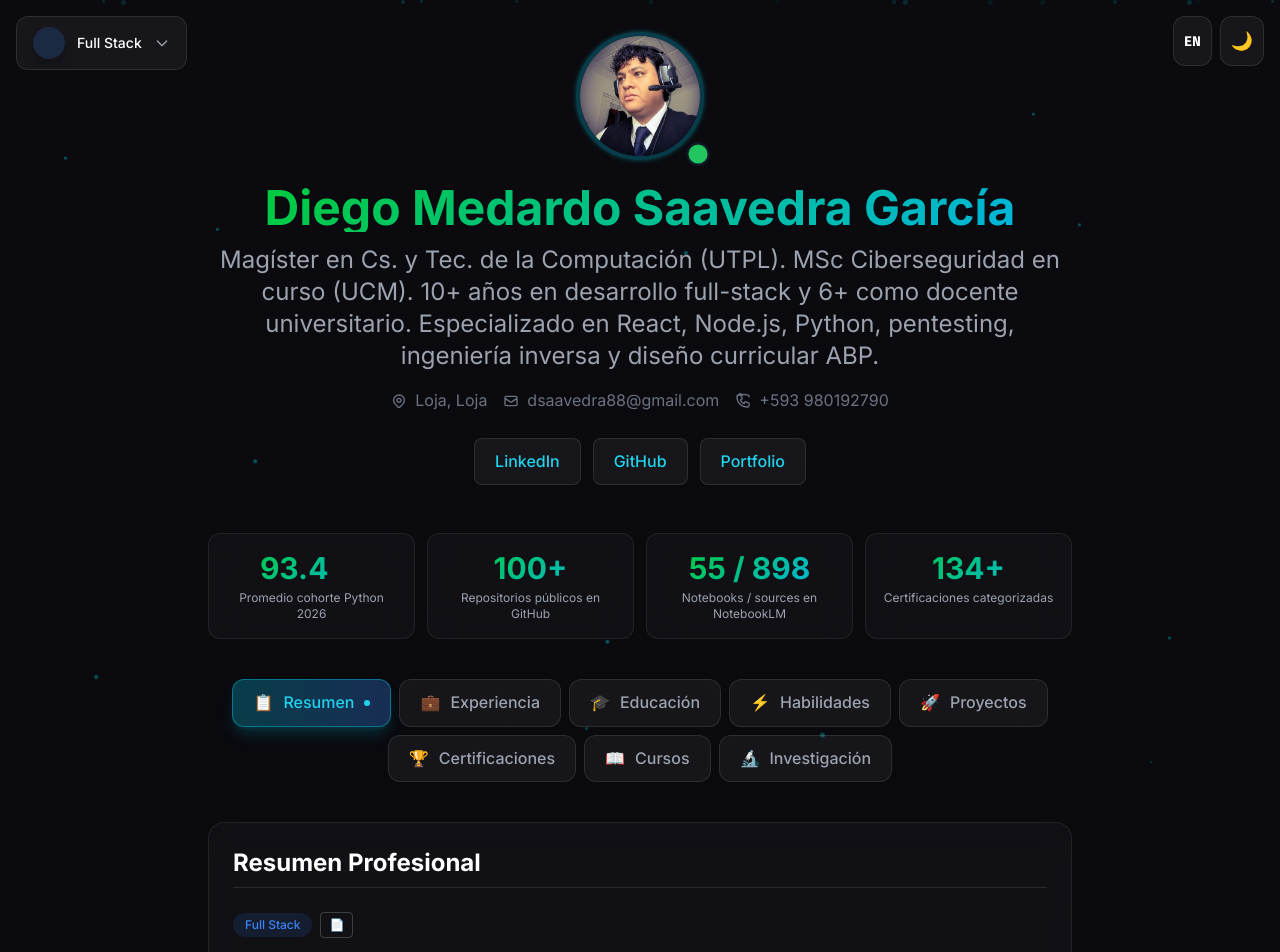
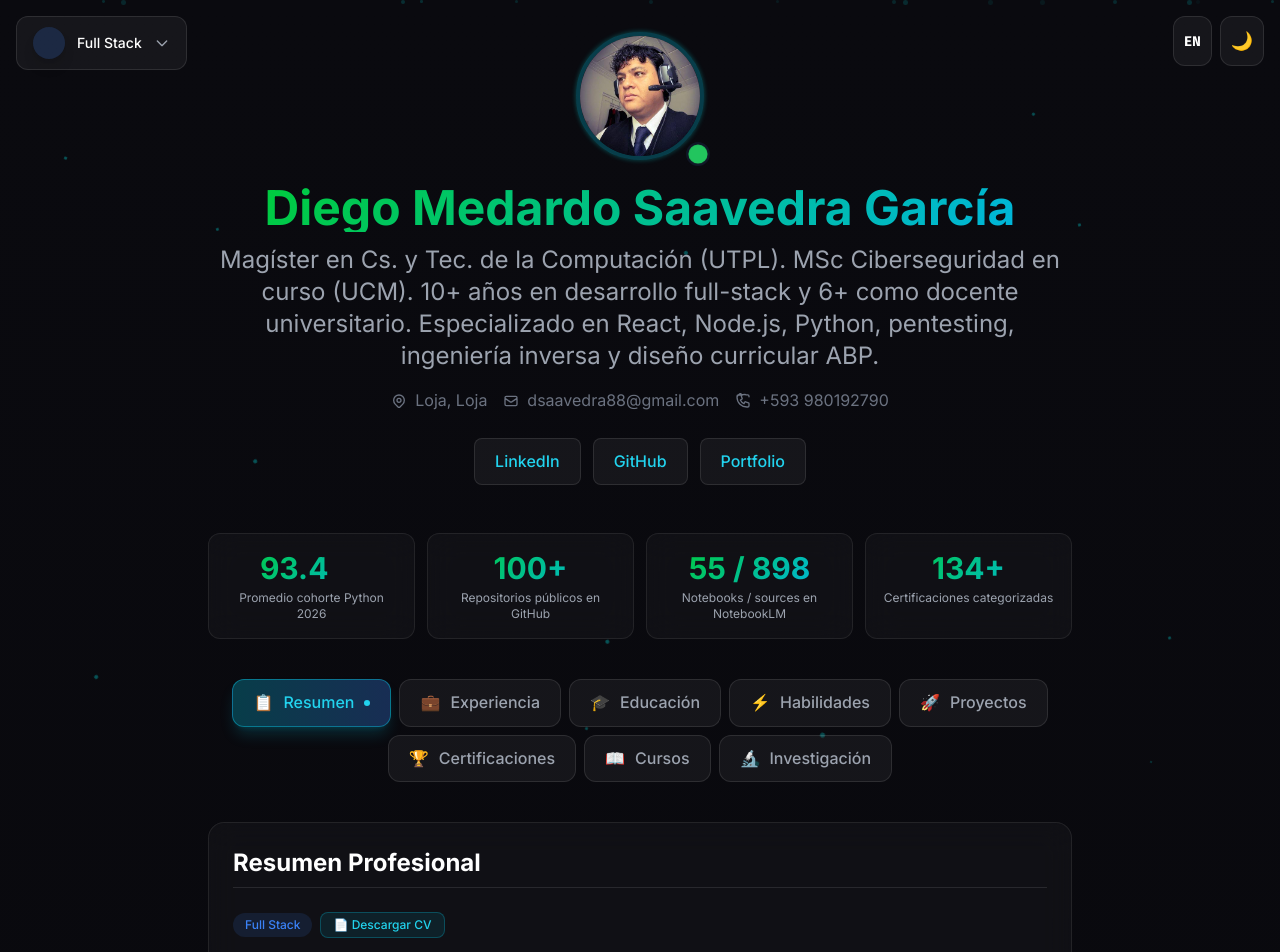
Before and after one commit to statick88/statick88.github.io, a React (Vite) app: page / in a window 1280 px wide. Shown: the top 952 px of the page. Built offline with nearby package versions, Linux system fonts and the light colour scheme; the HTML template or start-up script is replaced by a standard one.

Commit message:
fix: z-index and PDF download button visibility
- Changed z-100 (invalid Tailwind) to z-50 for controls
- PDF button now shows text: 'Descargar CV' / 'Download CV'
- Button styled with cyan accent for visibility

```diff
--- a/src/App.jsx
+++ b/src/App.jsx
@@ -111,7 +111,7 @@ function App() {
       <Particles />
 
        {/* Controls */}
-       <div className="fixed top-4 right-4 z-100 flex gap-2 no-print">
+       <div className="fixed top-4 right-4 z-50 flex gap-2 no-print">
          <LanguageToggle language={language} setLanguage={setLanguage} />
          <ThemeToggle theme={theme} setTheme={setTheme} />
        </div>
@@ -407,10 +407,10 @@ function App() {
                          <a
                            href={`/cv-${language === 'es' ? 'es' : 'en'}.pdf`}
                            download={`CV_Diego_Saavedra_${language === 'es' ? 'ES' : 'EN'}.pdf`}
-                          className="px-2 py-1 rounded border border-white/20 text-xs font-medium hover:bg-white/10 transition-all duration-200"
+                           className="px-3 py-1 rounded-lg border border-cyan-500/30 bg-cyan-500/10 text-cyan-400 text-xs font-medium hover:bg-cyan-500/20 hover:border-cyan-500/50 transition-all duration-200 flex items-center gap-1"
                            aria-label={`Descargar CV en ${language === 'es' ? 'español' : 'english'}`}
                          >
-                          📄
+                           📄 {language === 'es' ? 'Descargar CV' : 'Download CV'}
                          </a>
                        </div>
                    </div>
```
Lines whose indentation alone changed are shown as unchanged.
